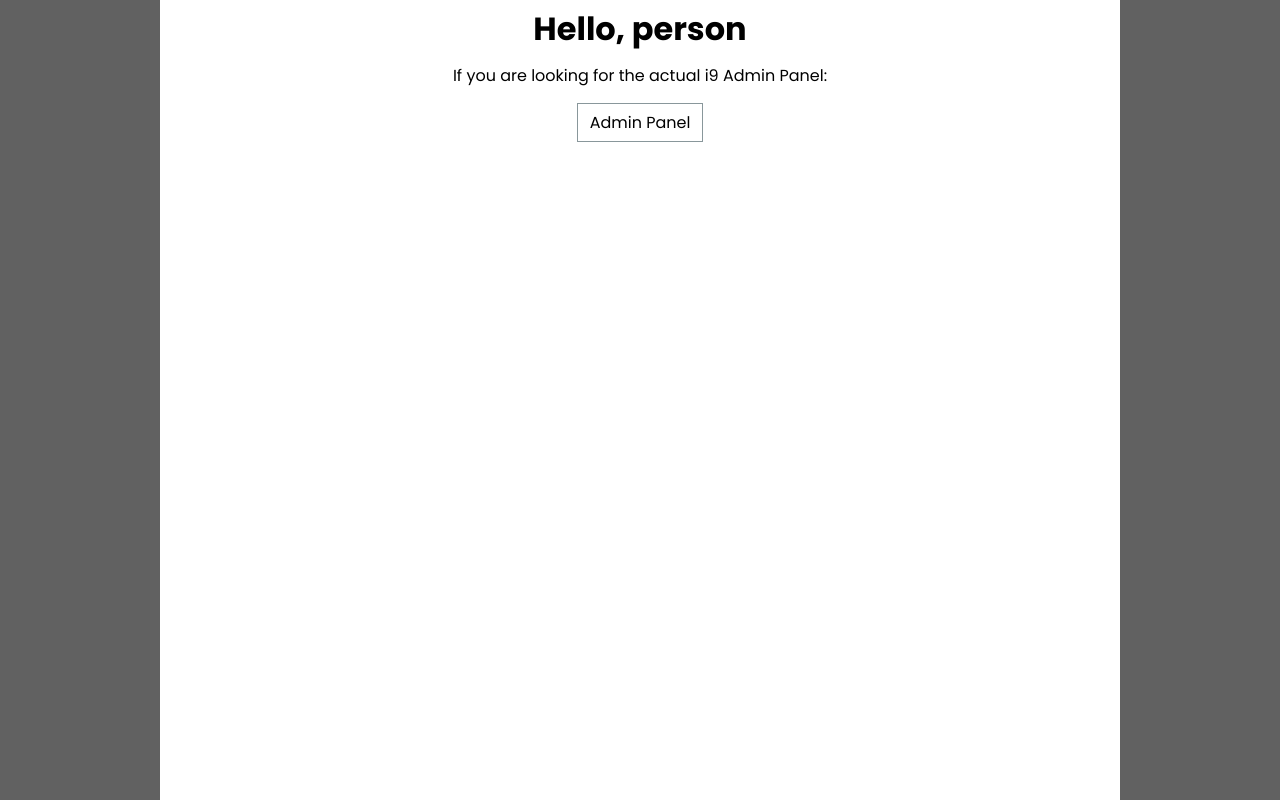
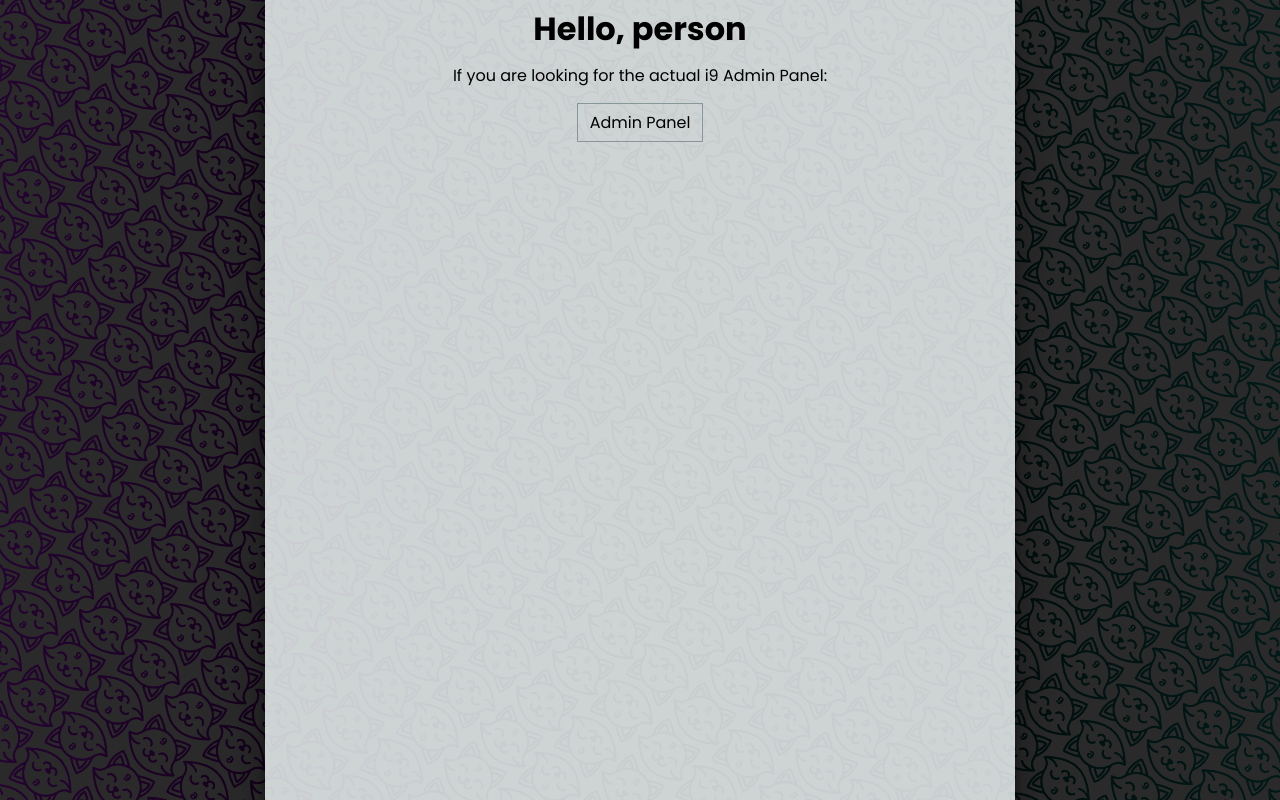
Before and after one commit to kopatsis/redirectionAdmin, a SvelteKit app: page / in a window 1280 px wide. Built offline with nearby package versions, Linux system fonts and the light colour scheme.

Commit message:
bring changes to style

```diff
--- a/src/routes/+page.svelte
+++ b/src/routes/+page.svelte
@@ -132,8 +132,14 @@
 	<div class="wholepage">
 		<div class="innercontent">
 			{#if loading}
-				<div class="head">loading...</div>
-			{:else if noParams}
+				<div class="loading" id="loader" style="display: none">
+					<div class="bouncer">
+						<img src="/images/i9logotsp.png" alt="sdafa" />
+					</div>
+					<div class="loader2"></div>
+				</div>
+			{/if}
+			{#if noParams}
 				<h1 class="head">Hello, person</h1>
 				<div class="head">If you are looking for the actual i9 Admin Panel:</div>
 				<button class="submit"
@@ -216,7 +222,6 @@
 		display: flex;
 		align-items: center;
 		justify-content: center;
-		display: flex;
 		position: fixed;
 		background-color: rgb(97, 97, 97);
 		width: 100dvw;
@@ -225,12 +230,18 @@
 
 	.wholepage {
 		height: 100dvh;
-		width: min(100dvw, 960px);
+		width: min(100dvw, 750px);
 		box-sizing: border-box;
 		display: flex;
 		flex-direction: column;
 		position: fixed;
-		background: white;
+		background: rgba(236, 241, 243, 0.85);
+		box-shadow:
+			rgba(0, 0, 0, 0.25) 0px 54px 55px,
+			rgba(0, 0, 0, 0.12) 0px -12px 30px,
+			rgba(0, 0, 0, 0.12) 0px 4px 6px,
+			rgba(0, 0, 0, 0.17) 0px 12px 13px,
+			rgba(0, 0, 0, 0.09) 0px -3px 5px;
 	}
 
 	.innercontent {
@@ -357,4 +368,101 @@
 		margin: 5px;
 		text-align: center;
 	}
+
+	.bouncer {
+		padding: 10px;
+		padding-top: 20px;
+	}
+
+	.bouncer img {
+		height: auto;
+		width: clamp(100px, 50dvw, 300px);
+		animation: bounce 0.6s infinite;
+	}
+
+	.loading {
+		display: flex;
+		flex-direction: column;
+		align-items: center;
+		justify-content: center;
+		background-color: rgba(218, 229, 225, 0.85);
+		position: absolute;
+		top: 0;
+		left: 0;
+		width: 100%;
+		height: 100%;
+		z-index: 2000;
+	}
+
+	@keyframes bounce {
+		0%,
+		100% {
+			transform: translateY(0);
+		}
+		50% {
+			transform: translateY(-25px);
+			animation-timing-function: cubic-bezier(0.62, 0.1, 0.62, 1.21);
+		}
+	}
+
+	.loader2 {
+		width: 50px;
+		aspect-ratio: 1;
+		display: grid;
+		border-radius: 50%;
+		background:
+			linear-gradient(0deg, rgb(0 0 0/50%) 30%, #0000 0 70%, rgb(0 0 0/100%) 0) 50%/8% 100%,
+			linear-gradient(90deg, rgb(0 0 0/25%) 30%, #0000 0 70%, rgb(0 0 0/75%) 0) 50%/100% 8%;
+		background-repeat: no-repeat;
+		animation: l23 0.6s infinite steps(12);
+	}
+	.loader2::before,
+	.loader2::after {
+		content: '';
+		grid-area: 1/1;
+		border-radius: 50%;
+		background: inherit;
+		opacity: 0.915;
+		transform: rotate(30deg);
+	}
+	.loader2::after {
+		opacity: 0.83;
+		transform: rotate(60deg);
+	}
+	@keyframes l23 {
+		100% {
+			transform: rotate(1turn);
+		}
+	}
+
+	.centerpage::before {
+		content: '';
+		position: absolute;
+		top: 0;
+		left: 0;
+		width: 100%;
+		height: 100%;
+		background: linear-gradient(
+			90deg,
+			rgb(36, 4, 48) 0%,
+			rgba(0, 0, 0, 1) 50%,
+			rgb(1, 26, 24) 100%
+		);
+		z-index: -2;
+	}
+
+	.centerpage::after {
+		content: '';
+		position: absolute;
+		top: -300%;
+		left: -300%;
+		width: 600%;
+		height: 600%;
+		background-image: url('/images/bgminitr2.png');
+		background-repeat: repeat;
+		background-size: 121px 51px;
+		transform: rotate(45deg);
+		transform-origin: center;
+		z-index: -1;
+	}
 </style>
```
Also changed, not shown: vite.config.js (+3 -5 lines), static/images/bgminitr2.png (added), static/images/i9logotsp.png (added).
